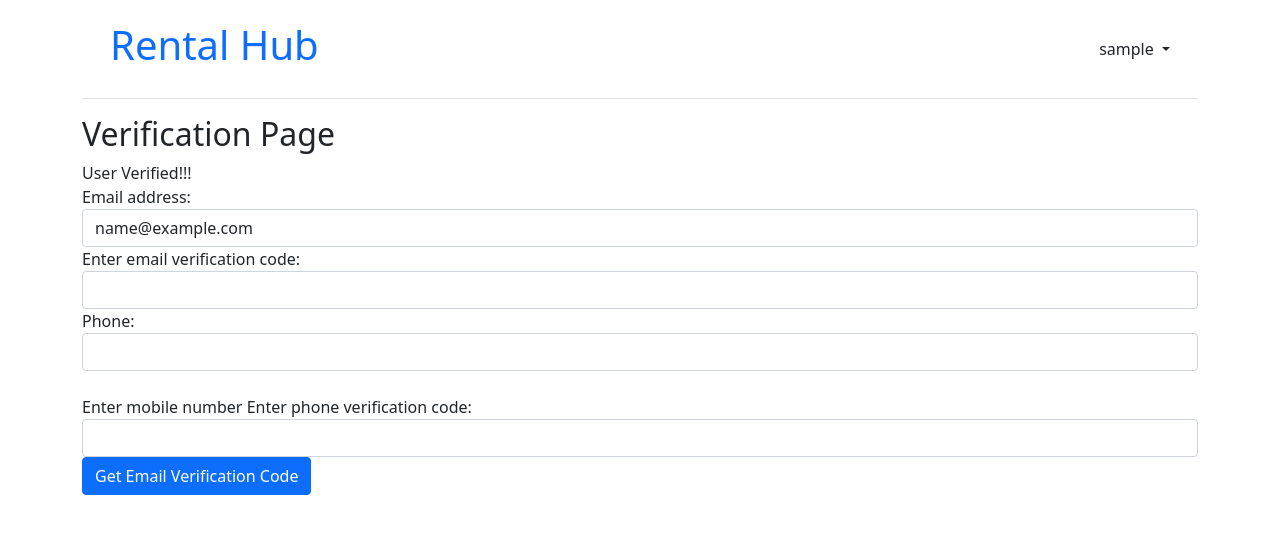
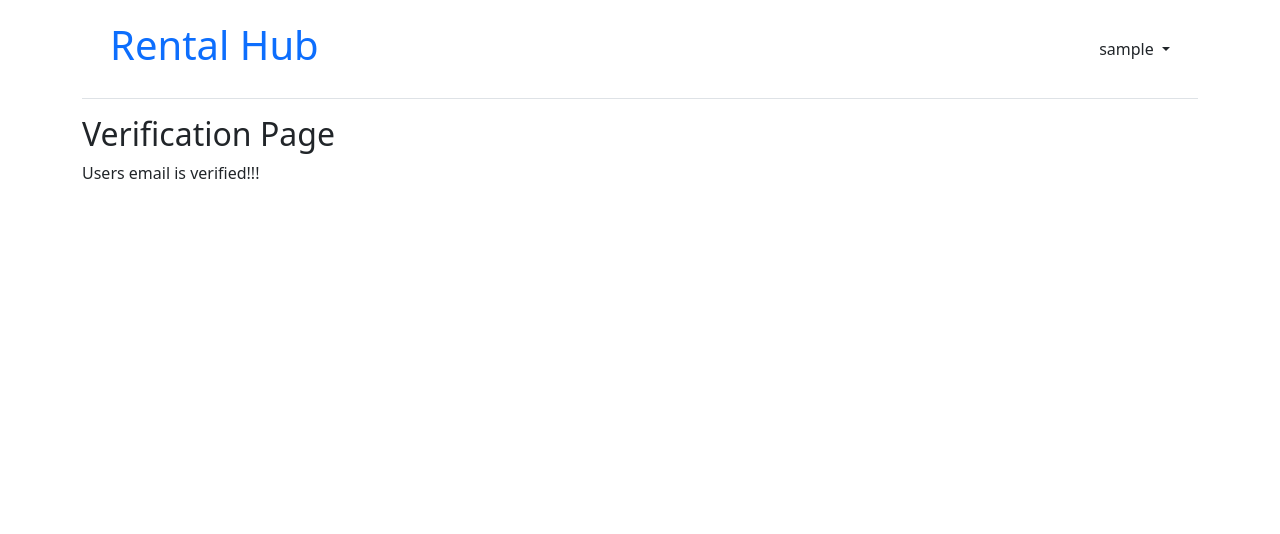
Before and after one commit to egange23/rentalhub, a Django app: page /accounts/verify/ in a window 1280 px wide. Shown: the top 534 px of the page. Run offline with Django 4.2, Linux system fonts and the light colour scheme; the visitor is signed in with stand-in values (Sample User, id 1); some libraries are stand-ins or nearby versions.

Commit message:
email_otp

```diff
--- a/accounts/templates/accounts/registration/verification.html
+++ b/accounts/templates/accounts/registration/verification.html
@@ -19,13 +19,13 @@
     {{ form|crispy }}
    </div>
     <button id="button_id_save" class="btn btn-success" type="submit">Save</button>
+    <form method="POST">
+        {% csrf_token %}
+        <button id="button_id_get_email" hx-post="/accounts/get_email_code/" hx-trigger="click" hx-target="#button_id_get_email" class="btn btn-primary">Get Email Verification Code</button>
+    </form>
 </form>
 
-<form method="POST" action="/accounts/send_email_otp/">
-    {% csrf_token %}
-    {{form}}
-    <button id="button_id_get_email" hx-post="/accounts/send_email_otp/" hx-trigger="click" hx-target="#button_id_get_email" class="btn btn-primary">Get Email Verification Code</button>
-</form>
+
 
 <script>
     //Verification Status
@@ -34,8 +34,8 @@
     let contactVerifyStatus = document.getElementById("div_id_verification_status");
     let form = document.getElementById("form_id");
 
-    if (emailVerified.innerHTML === "True" && phoneVerified.innerHTML === "True") {
-        contactVerifyStatus.innerHTML = "User Verified!!!";
+    if (emailVerified.innerHTML === "True" ) {
+        contactVerifyStatus.innerHTML = "Users email is verified!!!";
         form.style.display="none";
 
     } else {
--- a/accounts/urls.py
+++ b/accounts/urls.py
@@ -5,8 +5,8 @@ from . import views
 urlpatterns = [
     path("signup/", SignUpView.as_view(), name="signup"),
     path("verify/", VerifyView.as_view(), name="verify"),
-    path("refresh_email_code/", views.refresh_email_code, name="refresh_email_code"),
-     path("refresh_phone_code/", views.refresh_phone_code, name="refresh_phone_code"),
+    path("get_email_code/", views.get_email_code, name="get_email_code"),
+    path("get_phone_code/", views.get_phone_code, name="get_phone_code"),
 
 ]
 
@@ -14,9 +14,6 @@ htmx_urlpatterns = [
     path("check_username/", views.check_username, name='check-username'),
     path("check_phone/", views.check_phone, name='check-phone'),
     path("check_email/", views.check_email, name='check-email'),
-    path("send_email_otp/", views.send_email_otp, name='send-email-otp'),
-
-
 ]
 
 urlpatterns += htmx_urlpatterns
--- a/accounts/views.py
+++ b/accounts/views.py
@@ -24,15 +24,24 @@ def generateOTP():
         OTP += digits[math.floor(random.random() * 10)]
     return OTP
 
-def refresh_email_code(request):
+def get_email_code(request):
     customuser = CustomUser.objects.get(username=request.user)
     email_otp = generateOTP()
     customuser.email_verification_code = email_otp
     customuser.save()
-    print(email_otp)
+
+    email = request.POST.get('email')
+    subject = "Account Verification"
+    message = f"Please verify your account with this code {email_otp}"
+    from_email = settings.EMAIL_HOST_USER
+    recipient_list = [email]
+    send_mail(subject,message,from_email,recipient_list)
+    return HttpResponse("Email verification code sent!!")
+
+
     return redirect("verify")
 
-def refresh_phone_code(*args):
+def get_phone_code(*args):
     customuser = CustomUser.objects.get(username=args.user)
     phone_otp = generateOTP()
     customuser.phone_verification_code = phone_otp
@@ -80,16 +89,9 @@ def check_email(request):
         return HttpResponse("...")
 
 def send_email_otp(request):
-    refresh_email_code(request)
-    verification_code = request.user.email_verification_code
-    email = request.POST.get('email')
-    print(email)
-    subject = "Account Verification"
-    message = f"Please verify your account with this code {verification_code}"
-    from_email = settings.EMAIL_HOST_USER
-    recipient_list = [email]
-    send_mail(subject,message,from_email,recipient_list)
-    return HttpResponse("Email verification code sent!!")
+    print(refresh_email_code(request))
+
+
 
 # How will verification be done?
 # Each CustomUser has a verification_code variable that can be completed from a verification.html form.
```
